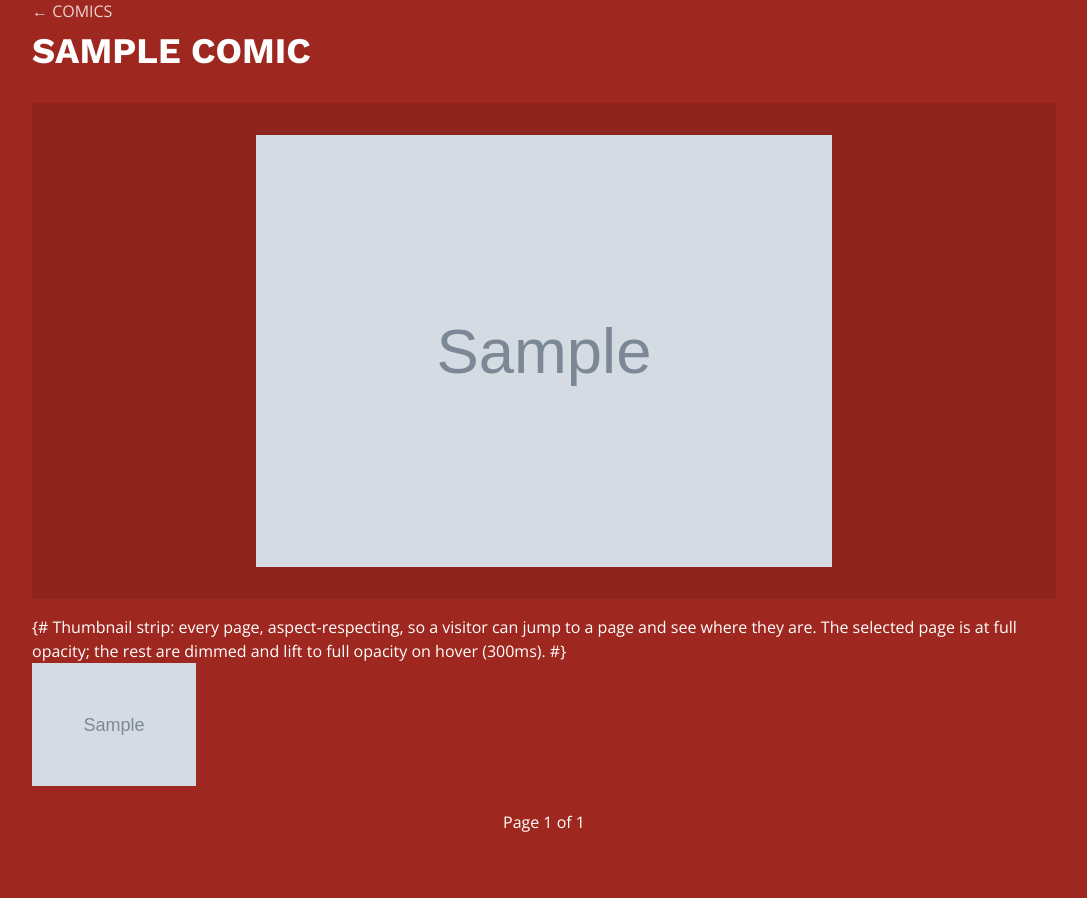
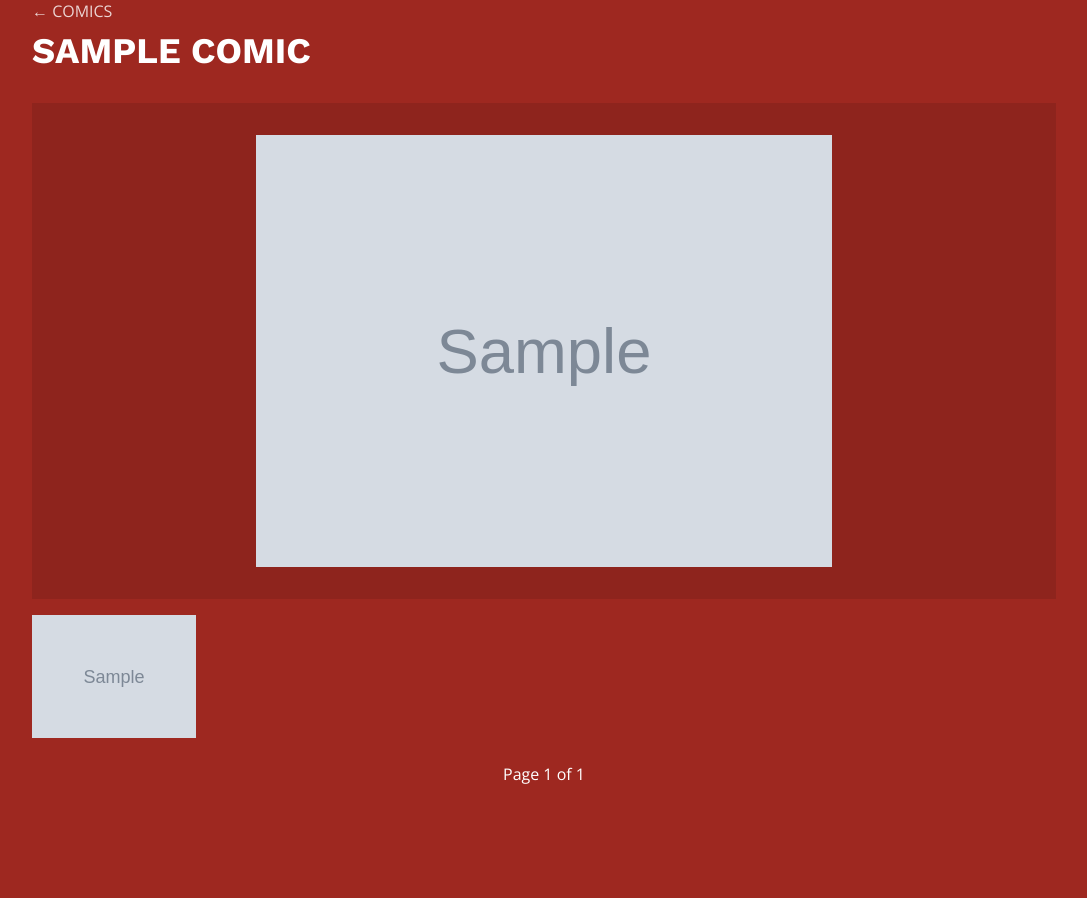
Before and after one commit to jaidetree/gracieanimator, a Django app: a page that uses templates/portfolio/comic_detail.html in a window 1280 px wide. Shown: the part 177-1075 px from the top of the page, without its empty margins (96-1183 px from the left). After the commit the page ends 961 px from the top, so only its background shows below. Run offline with Django 5.2, Linux system fonts and the light colour scheme; tables that the repository leaves empty hold one stand-in row (values such as "Sample post"); grey boxes marked "Sample" are stand-in pictures; parts of the project's set-up code (start-up, migrations or seed data) failed here and were passed over.

Commit message:
fix(portfolio): use {% comment %} for multi-line comic detail comment
What changed:
- Replaced the multi-line {# #} comment in comic_detail.html with a
  {% comment %}…{% endcomment %} block; added a regression test asserting the
  comment text doesn't reach the rendered page.

Why:
- Django's {# #} syntax is single-line only, so the multi-line comment was not
  stripped and rendered as literal text on the comic detail page.

Refs: #8

Co-Authored-By: Claude Opus 4.8 <noreply@anthropic.com>

```diff
--- a/templates/portfolio/comic_detail.html
+++ b/templates/portfolio/comic_detail.html
@@ -11,9 +11,11 @@
          src="{{ page.image.url }}"
          alt="{{ comic.title }} page {{ page_number }}">
   </div>
-  {# Thumbnail strip: every page, aspect-respecting, so a visitor can jump to a
-     page and see where they are. The selected page is at full opacity; the rest
-     are dimmed and lift to full opacity on hover (300ms). #}
+  {% comment %}
+    Thumbnail strip: every page, aspect-respecting, so a visitor can jump to a
+    page and see where they are. The selected page is at full opacity; the rest
+    are dimmed and lift to full opacity on hover (300ms).
+  {% endcomment %}
   <div class="comic__pages grid grid-cols-4 md:grid-cols-6 gap-2 mb-4">
     {% for p in pages %}
       <a class="comic__page transition-opacity duration-300 {% if forloop.counter == page_number %}comic__page--selected opacity-100{% else %}opacity-50 hover:opacity-100{% endif %}"
```
Also changed, not shown: portfolio/tests/test_comics.py (+7 -0 lines).
